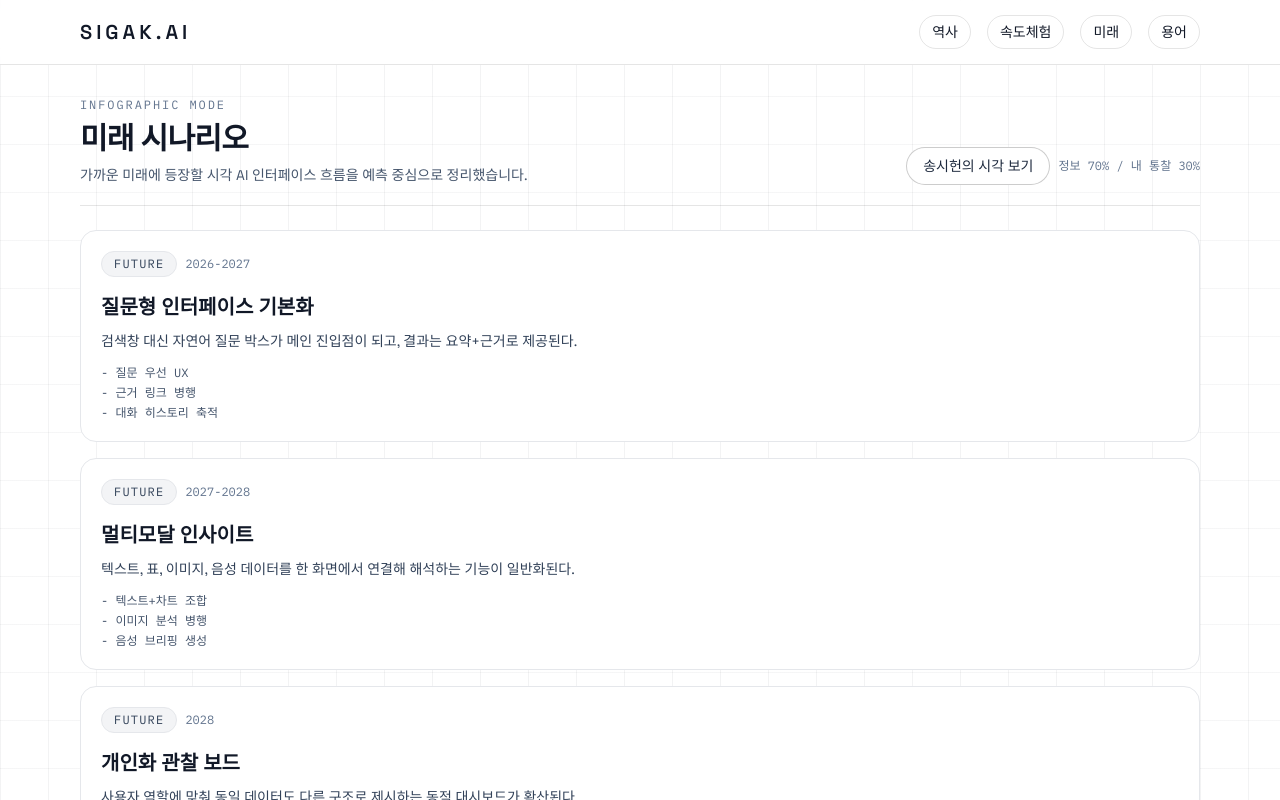
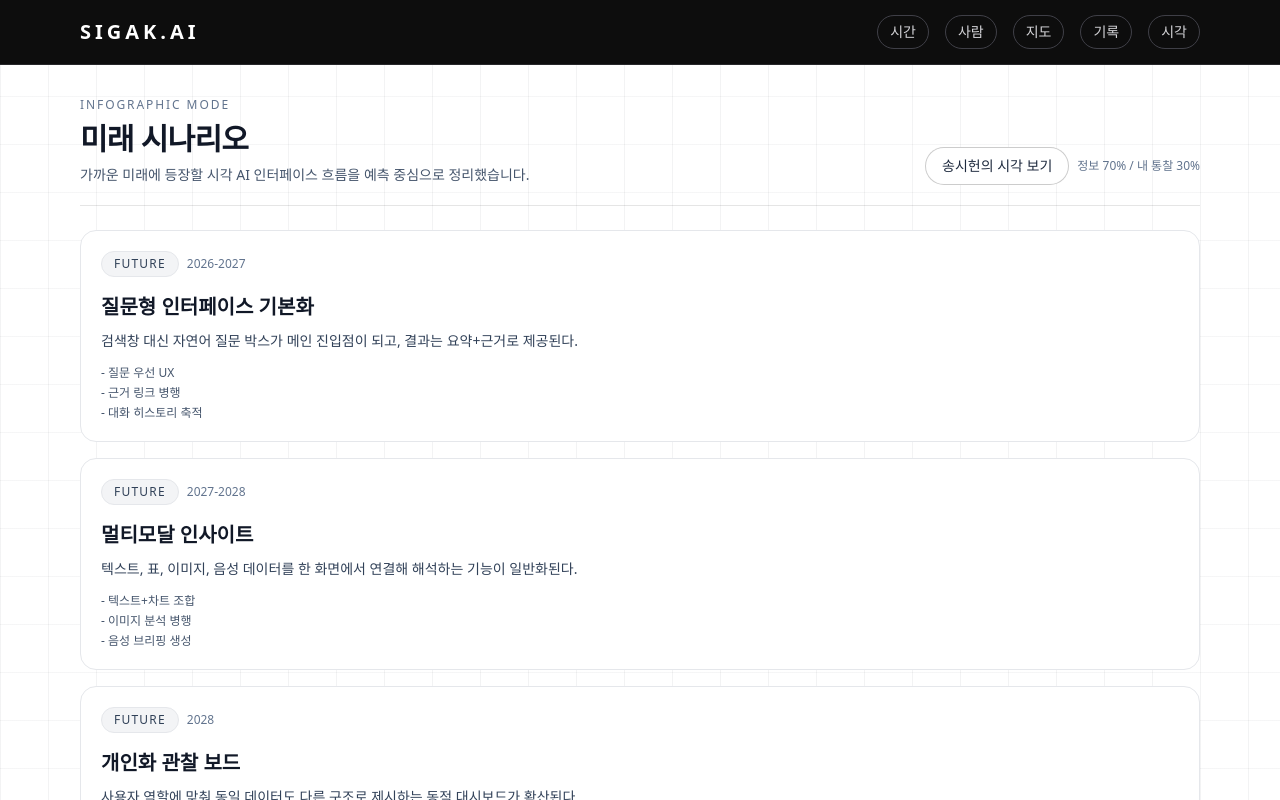
Before and after one commit to modernchaplin/sigak-ai, a Next.js app: page /future in a window 1280 px wide. Shown: the top 800 px of the page. Built offline with nearby package versions, Linux system fonts and the light colour scheme.

Commit message:
feat: update sigak five-axis navigation

```diff
--- a/app/layout.tsx
+++ b/app/layout.tsx
@@ -1,22 +1,10 @@
 import type { Metadata } from "next";
 import Link from "next/link";
-import { IBM_Plex_Mono, Space_Grotesk } from "next/font/google";
 import "./globals.css";
-
-const spaceGrotesk = Space_Grotesk({
-  variable: "--font-space-grotesk",
-  subsets: ["latin"],
-});
-
-const ibmPlexMono = IBM_Plex_Mono({
-  variable: "--font-ibm-plex-mono",
-  weight: ["400", "500"],
-  subsets: ["latin"],
-});
 
 export const metadata: Metadata = {
   title: "SIGAK.AI",
-  description: "SIGAK.AI MVP skeleton",
+  description: "AI 시대를 보는 시각",
 };
 
 export default function RootLayout({
@@ -25,16 +13,17 @@ export default function RootLayout({
   children: React.ReactNode;
 }>) {
   const navItems = [
-    { href: "/history", label: "역사" },
-    { href: "/speed", label: "속도체험" },
-    { href: "/future", label: "미래" },
-    { href: "/glossary", label: "용어" },
+    { href: "/#time", label: "시간" },
+    { href: "/#people", label: "사람" },
+    { href: "/#map", label: "지도" },
+    { href: "/#archive", label: "기록" },
+    { href: "/#view", label: "시각" },
   ];
 
   return (
     <html lang="ko">
-      <body className={`${spaceGrotesk.variable} ${ibmPlexMono.variable}`}>
-        <header className="sticky top-0 z-20 border-b border-black/10 bg-white/90 backdrop-blur-md">
+      <body>
+        <header className="sticky top-0 z-20 border-b border-zinc-800 bg-black/95 text-white backdrop-blur-md">
           <div className="mx-auto flex h-16 w-full max-w-6xl items-center justify-between px-4">
             <Link href="/" className="tracking-[0.2em] text-xl font-semibold">
               SIGAK.AI
@@ -44,7 +33,7 @@ export default function RootLayout({
                 <Link
                   key={item.href}
                   href={item.href}
-                  className="rounded-full border border-black/10 px-3 py-1.5 transition hover:border-black/30"
+                  className="rounded-full border border-zinc-700 px-3 py-1.5 text-zinc-300 transition hover:border-yellow-300 hover:text-yellow-200"
                 >
                   {item.label}
                 </Link>
```
